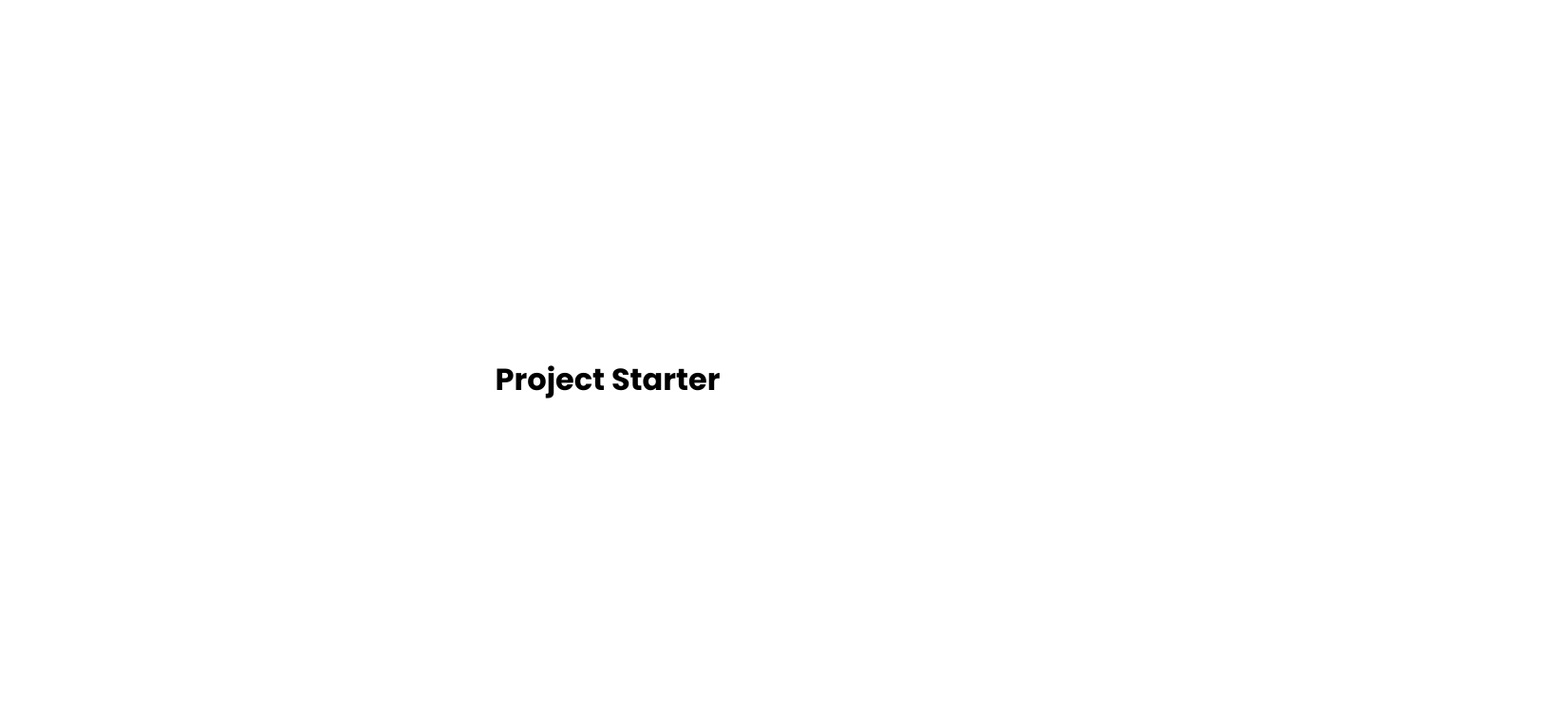
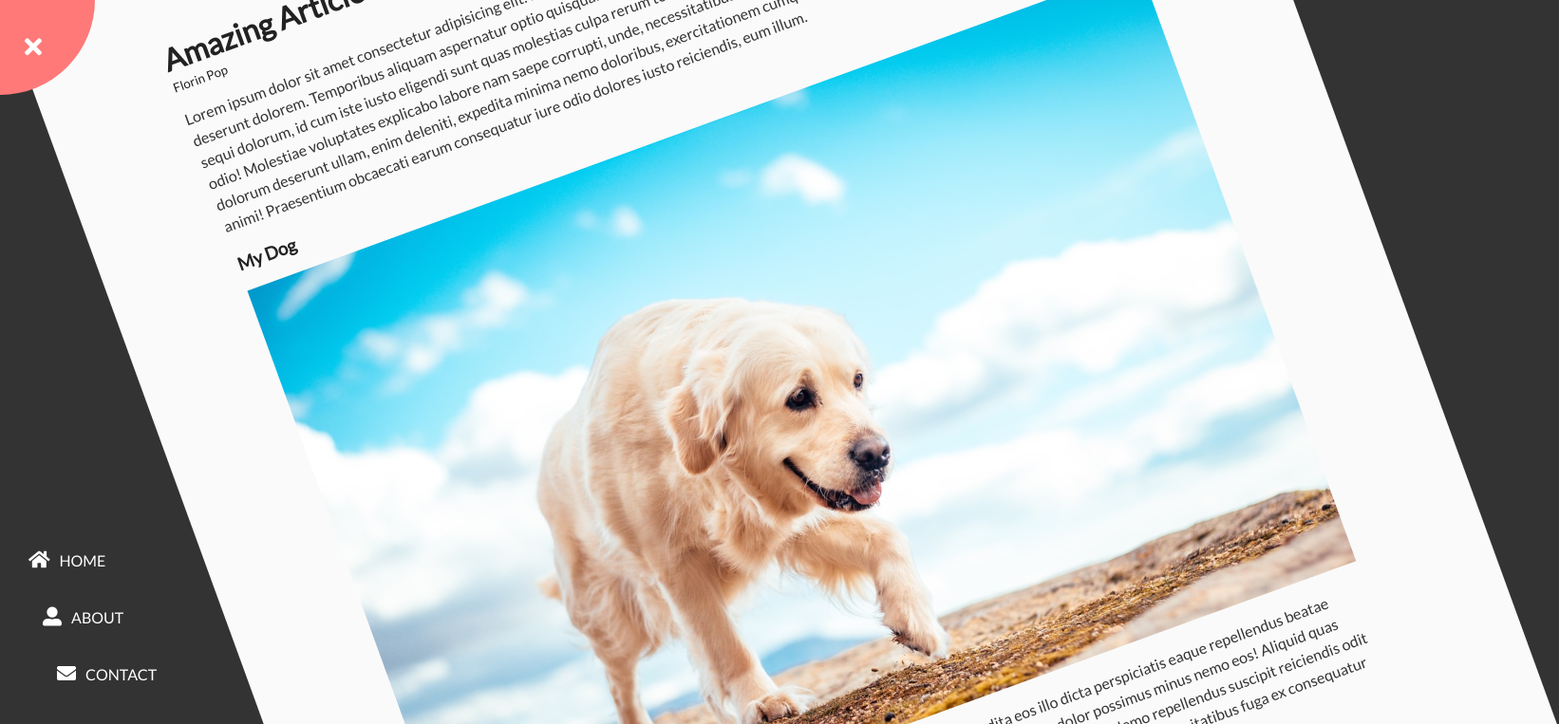
Before and after one commit to a4my/rotating-navbar, a plain HTML site: page index.html in a window 1280 px wide. Shown: the top 763 px of the page at 95% size, 1642 px wide, since content can reach past the window. Drawn offline with Linux system fonts and the light colour scheme.

Commit message:
project is complete

```diff
--- a/index.html
+++ b/index.html
@@ -6,10 +6,36 @@
     <meta name="viewport" content="width=device-width, initial-scale=1.0">
     <link rel="stylesheet" href="https://cdnjs.cloudflare.com/ajax/libs/font-awesome/5.15.2/css/all.min.css" integrity="sha512-HK5fgLBL+xu6dm/Ii3z4xhlSUyZgTT9tuc/hSrtw6uzJOvgRr2a9jyxxT1ely+B+xFAmJKVSTbpM/CuL7qxO8w==" crossorigin="anonymous" />
     <link rel="stylesheet" href="style.css">
-    <title>My Project</title>
+    <title>50 Days - Rotating Navbar</title>
 </head>
 <body>
-    <h1>Project Starter</h1>
+    <div class="container show-nav">
+        <div class="circle-container">
+            <div class="circle">
+                <button id="close">
+                    <i class="fas fa-times"></i>
+                </button>
+                <button id="open">
+                    <i class="fas fa-bars"></i>
+                </button>
+            </div>
+        </div>
+        <div class="content">
+            <h1>Amazing Article</h1>
+            <small>Florin Pop</small>
+            <p>Lorem ipsum dolor sit amet consectetur adipisicing elit. Esse, ipsum praesentium adipisci doloremque dicta enim! Magnam eius maiores deserunt dolorem. Temporibus aliquam aspernatur optio quisquam veniam ad voluptate beatae recusandae reiciendis? Totam suscipit optio sequi dolorum, id cum iste iusto eligendi sunt quas molestias culpa rerum tempore recusandae nam laudantium fuga illum quasi illo at libero odio! Molestiae voluptates explicabo labore nam saepe corrupti, unde, necessitatibus sapiente doloremque, minima quibusdam quaerat? Omnis dolorum deserunt ullam, enim deleniti, expedita minima nemo doloribus, exercitationem cumque error iste blanditiis consectetur reprehenderit animi! Praesentium obcaecati earum consequatur iure odio dolores iusto reiciendis, eum illum.</p>
+            <h3>My Dog</h3>
+            <img src="./img/dog.jfif" alt="doggo">
+            <p>Lorem ipsum dolor sit amet consectetur adipisicing elit. Vitae maiores placeat, expedita eos illo dicta perspiciatis eaque repellendus beatae inventore porro nulla unde aut, nobis perferendis labore et? Reiciendis expedita labore atque dolor possimus minus nemo eos! Aliquid quas perferendis quis odit, repudiandae porro laborum molestiae a dicta, praesentium expedita possimus! Nemo repellendus suscipit reiciendis odit ducimus laudantium aperiam iusto accusamus, tempore obcaecati mollitia animi cum sit fugit dolorem qui necessitatibus fuga ex consequatur nam?</p>
+        </div>
+    </div>
+    <nav>
+        <ul>
+            <li><i class="fas fa-home"></i>Home</li>
+            <li><i class="fas fa-user-alt"></i>About</li>
+            <li><i class="fas fa-envelope"></i>Contact</li>
+        </ul>
+    </nav>
 
     <script src="script.js"></script>
 </body>
--- a/script.js
+++ b/script.js
@@ -0,0 +1,7 @@
+const open = document.getElementById('open')
+const close = document.getElementById('close')
+const container = document.querySelector('.container')
+
+open.addEventListener('click', () => container.classList.add('show-nav'))
+
+close.addEventListener('click', () => container.classList.remove('show-nav'))
--- a/style.css
+++ b/style.css
@@ -1,16 +1,134 @@
-@import url('https://fonts.googleapis.com/css2?family=Poppins:wght@400;700&display=swap');
+@import url('https://fonts.googleapis.com/css?family=Lato&display=swap');
 
 * {
     box-sizing: border-box;
 }
 
 body {
-    font-family: 'Poppins', sans-serif;
-    display: flex;
-    flex-direction: column;
-    align-items: center;
-    justify-content: center;
-    height: 100vh;
-    overflow: hidden;
+    font-family: 'Lato', sans-serif;
+    background-color: #333;
+    color: #222;
+    overflow-x: hidden;
     margin: 0;
 }
+
+.container {
+    background-color: #fafafa;
+    transform-origin: top left;
+    transition: transform 0.5s linear;
+    width: 100vw;
+    min-height: 100vh;
+    padding: 50px;
+}
+
+.container.show-nav {
+    transform: rotate(-20deg);
+}
+
+.circle-container {
+    position: fixed;
+    top: -100px;
+    left: -100px;
+}
+
+.circle {
+    background-color: #ff7979;
+    height: 200px;
+    width: 200px;
+    border-radius: 50%;
+    position: relative;
+    transition: transform 0.5s linear;
+}
+
+.container.show-nav .circle{
+    transform: rotate(-70deg);
+}
+
+.circle button {
+    cursor: pointer;
+    position: absolute;
+    top: 50%;
+    left: 50%;
+    height: 100px;
+    background: transparent;
+    border: 0;
+    font-size: 26px;
+    color: #fff;
+}
+
+.circle button:focus {
+    outline: none;
+}
+
+.circle button#open {
+    left: 60%;
+}
+
+.circle button#close {
+    top: 60%;
+    transform: rotate(90deg);
+    transform-origin: top left;
+}
+
+.container.show-nav + nav li {
+    transform: translateX(0);
+    transition-delay: 0.3s;
+}
+
+.content img {
+    max-width: 100%
+}
+
+.content {
+    max-width: 1000px;
+    margin: 50px auto;
+}
+
+.content h1 {
+    margin: 0;
+}
+
+content small {
+    color: #555;
+    font-style: italic;
+}
+
+.content p {
+    color: #333;
+    line-height: 1.5;
+}
+
+nav {
+    position: fixed;
+    bottom: 40px;
+    left: 0;
+    z-index: 100;
+}
+
+nav ul {
+    list-style-type: none;
+    padding-left: 30px;
+}
+
+nav ul li {
+    text-transform: uppercase;
+    color: #fff;
+    margin: 40px 0;
+    transform: translateX(-100%);
+    transition: transform .4s ease-in;
+}
+
+nav ul li i {
+    font-size: 20px;
+    margin-right: 10px;
+}
+
+nav ul li + li {
+    margin-left: 15px;
+    transform: translateX(-150%);
+}
+
+nav ul li + li + li {
+    margin-left: 30px;
+    transform: translateX(-200%);
+}
```
Also changed, not shown: img/dog.jfif (added).
